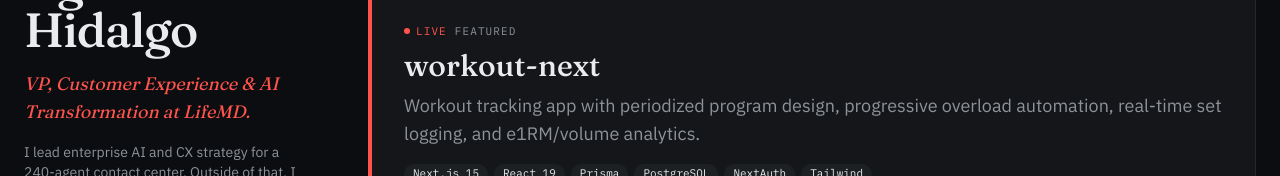
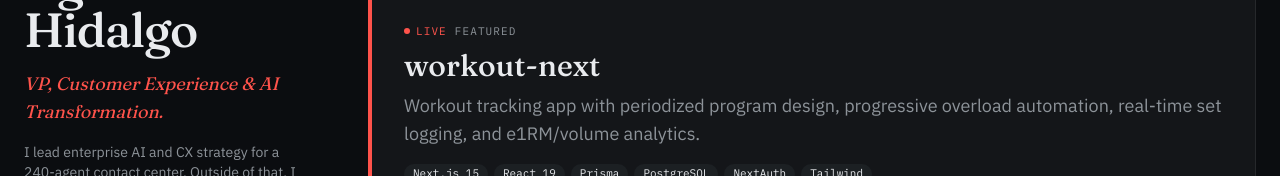
Before and after one commit to caguilaron07/portfolio, a Next.js app: page / in a window 1280 px wide. Shown: the part 186-362 px from the top of the page. Built offline with nearby package versions, Linux system fonts and the light colour scheme.

Commit message:
Drop LifeMD mention from headline tagline

```diff
--- a/src/app/layout.tsx
+++ b/src/app/layout.tsx
@@ -22,7 +22,7 @@ const plexMono = IBM_Plex_Mono({
 
 export const metadata: Metadata = {
   title: "Carlos Aguilar-Hidalgo",
-  description: "VP, Customer Experience & AI Transformation at LifeMD. Building AI-native tools and products.",
+  description: "VP, Customer Experience & AI Transformation. Building AI-native tools and products.",
 };
 
 export default function RootLayout({ children }: LayoutProps<"/">) {
--- a/src/app/page.tsx
+++ b/src/app/page.tsx
@@ -45,7 +45,7 @@ export default function Home() {
           Aguilar-Hidalgo
         </h1>
         <p className="font-heading text-lg italic text-primary">
-          VP, Customer Experience &amp; AI Transformation at LifeMD.
+          VP, Customer Experience &amp; AI Transformation.
         </p>
         <p className="text-sm text-muted-foreground">
           I lead enterprise AI and CX strategy for a 240-agent contact center. Outside of that, I
```
